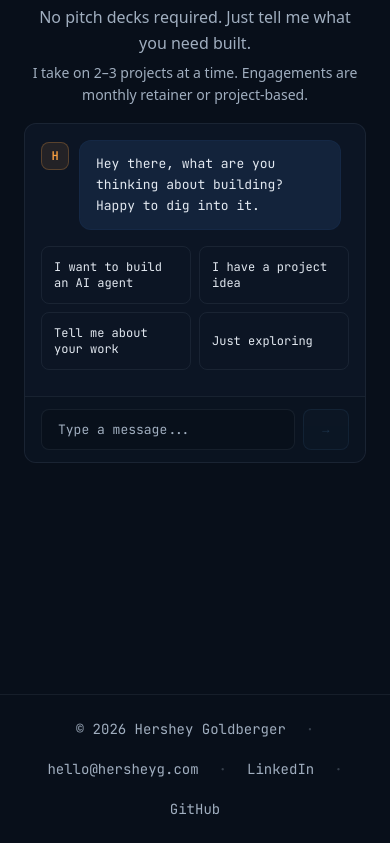
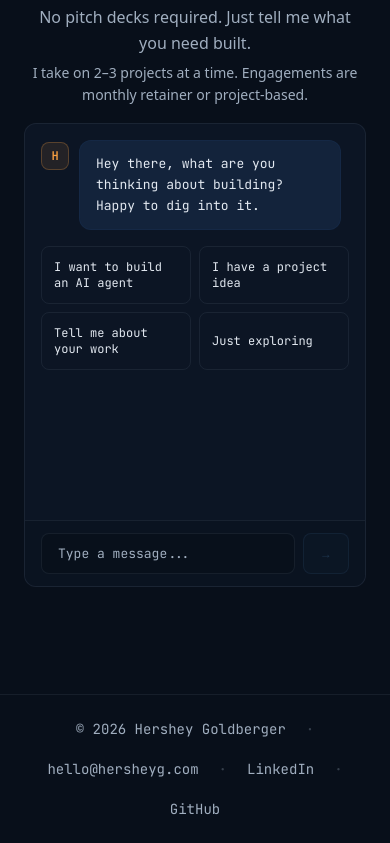
Before and after one commit to hershey-g/hersheyg.com, a Next.js app: page / in a window 390 px wide. Shown: the part 4529-5372 px from the top of the page. Built offline with nearby package versions, Linux system fonts and the light colour scheme.

Commit message:
fix: make IntakeAgent chat card height responsive to viewport
Replace fixed card height with flex-grow + clamp so the card scales
from 340px to 700px (55svh) instead of staying locked at 420px on md+.
Cuts dead space on iPad landscape from ~49% to ~30%.

```diff
--- a/src/components/IntakeAgent.tsx
+++ b/src/components/IntakeAgent.tsx
@@ -281,8 +281,8 @@ export default function IntakeAgent() {
       </div>
 
       {/* Chat container */}
-      <div className="flex-1 flex items-start sm:items-center justify-center px-6 pb-6 sm:pb-12">
-        <div className="max-w-[680px] w-full bg-bg-2 border border-line rounded-xl overflow-hidden flex flex-col min-h-[340px] md:h-[420px]">
+      <div className="flex-1 flex flex-col items-center px-6 pb-6 sm:pb-12">
+        <div className="max-w-[680px] w-full bg-bg-2 border border-line rounded-xl overflow-hidden flex flex-col flex-1 min-h-[340px] max-h-[clamp(340px,55svh,700px)]">
           {/* Messages area */}
           <div
             ref={chatRef}
```
